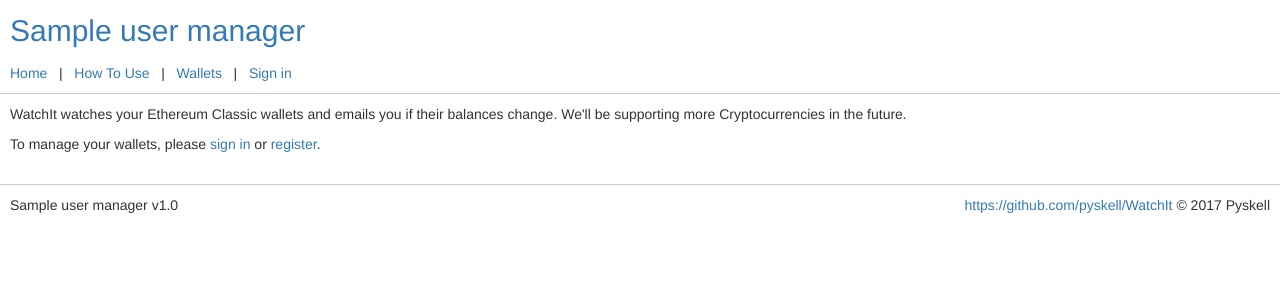
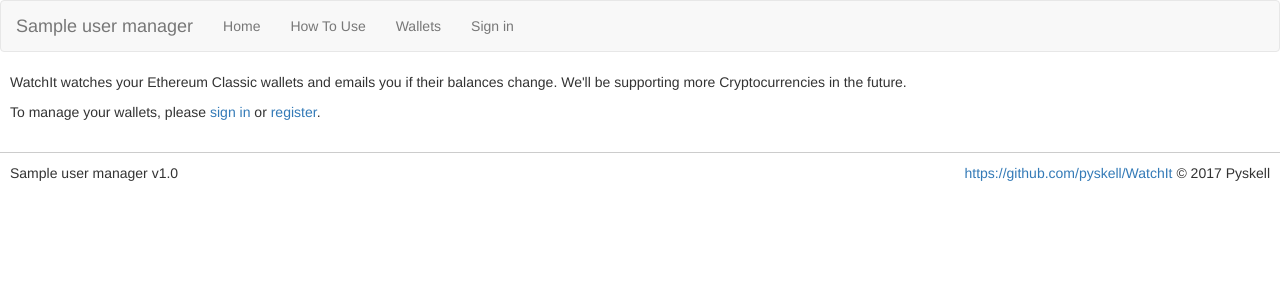
Before and after one commit to pyskell/WatchIt, a Flask app: template app/templates/pages/home_page.html in a window 1280 px wide. Shown: the top 300 px of the page. Run offline with Flask 2, Linux system fonts and the light colour scheme; the template is opened without the code that fills it: most values are stand-ins (such as "Sample title", 1, 10 or a date in 2020); some libraries are stand-ins or nearby versions.

Commit message:
Make navbar more bootstrapy

```diff
--- a/app/templates/layout.html
+++ b/app/templates/layout.html
@@ -1,5 +1,4 @@
-<!DOCTYPE html>
-<html lang="en">
+<!DOCTYPE html><html lang="en">
 <head>
     <!-- These 3 meta tags MUST come first -->
     <meta charset="utf-8">
@@ -24,25 +23,41 @@
 <body>
 {% block body %}
 <!-- Application specific HTML -->
-        <div id="header-div" class="clearfix with-margins">
-            <div class="pull-left"><a href="{{ url_for('home_page') }}"><span class="header-title">{{ user_manager.app_name }}</span></a>
+<nav class="navbar navbar-default">
+    <div class="container-fluid">
+        <div id="header-div" class="navbar-header">
+            <button type="button" class="navbar-toggle collapsed" data-toggle="collapse" data-target="#bs-example-navbar-collapse-1" aria-expanded="false">
+                <span class="sr-only">Toggle navigation</span>
+                <span class="icon-bar"></span>
+                <span class="icon-bar"></span>
+                <span class="icon-bar"></span>
+            </button>
+            <a class="navbar-brand" href="{{ url_for('home_page') }}">{{ user_manager.app_name }}</a>
+        </div>
+
+        <div class="collapse navbar-collapse">
+            <ul class="nav navbar-nav">
+                <li><a href="{{url_for('home_page')}}">Home</a></li>
+                <li><a href="{{url_for('help_page')}}">How To Use</a></li>
+                <li><a href="{{url_for('user_wallets_page')}}">Wallets</a></li>
+                {% if current_user.is_authenticated %}
+                <li><a href="{{url_for('user_profile_page')}}">Profile</a></li>
+                <form class="navbar-form navbar-left">
+                    <div class="form-group">
+                        <label for="public-uuid">Public UUID: </label>
+                        <input readonly id="public-uuid" class="form-control" size="32" value="0x{{current_user.public_uuid}}" />
+                    </div>
+                </form>
+                <li><a href="{{ url_for('user_profile_page') }}">{{current_user.email}}</a></li>
+                <li><a href="{{url_for('user.logout')}}">Sign out</a></li>
+                {% else %}
+                <li><a href="{{url_for('user.login')}}">Sign in</a></li>
+                {% endif %}
+            </ul>
         </div>
     </div>
-        <div class="with-margins">
-            <a href="{{ url_for('home_page') }}">Home</a>
-            &nbsp; | &nbsp; <a href="{{url_for('help_page')}}">How To Use</a>
-            &nbsp; | &nbsp; <a href="{{ url_for('user_wallets_page') }}">Wallets</a>
-            {% if current_user.is_authenticated %}
-                 &nbsp; | &nbsp; <a href="{{ url_for('user_profile_page') }}">Profile</a>
-            &nbsp; | &nbsp; Public UUID: <input readonly size="32" value="0x{{current_user.public_uuid}}"/>
-&nbsp; | &nbsp; Signed in as: <a href="{{ url_for('user_profile_page') }}">{{current_user.email}}</a>
-                 &nbsp; | &nbsp;
-                <a href="{{ url_for('user.logout') }}">Sign out</a>
-                {% else %}
-                 &nbsp; | &nbsp; <a href="{{ url_for('user.login') }}">Sign in</a>
-            {% endif %}
-        </div>
-        <hr class="no-margins"/>
+</nav>
+<!--<hr class="no-margins"/>-->
 
 <div id="main-div" class="with-margins">
     {% block pre_content %}{% endblock %}
@@ -70,7 +85,9 @@
 <hr class="no-margins"/>
 <div id="footer-div" class="clearfix with-margins">
     <div class="pull-left">{{ user_manager.app_name }} v1.0</div>
-            <div class="pull-right"> <a href="https://github.com/pyskell/WatchIt">https://github.com/pyskell/WatchIt</a> &copy; 2017 Pyskell</div>
+    <div class="pull-right">
+        <a href="https://github.com/pyskell/WatchIt">https://github.com/pyskell/WatchIt</a> &copy; 2017 Pyskell
+    </div>
 </div>
 
 <!-- Bootstrap JS -->
```
Lines whose indentation alone changed are shown as unchanged.
